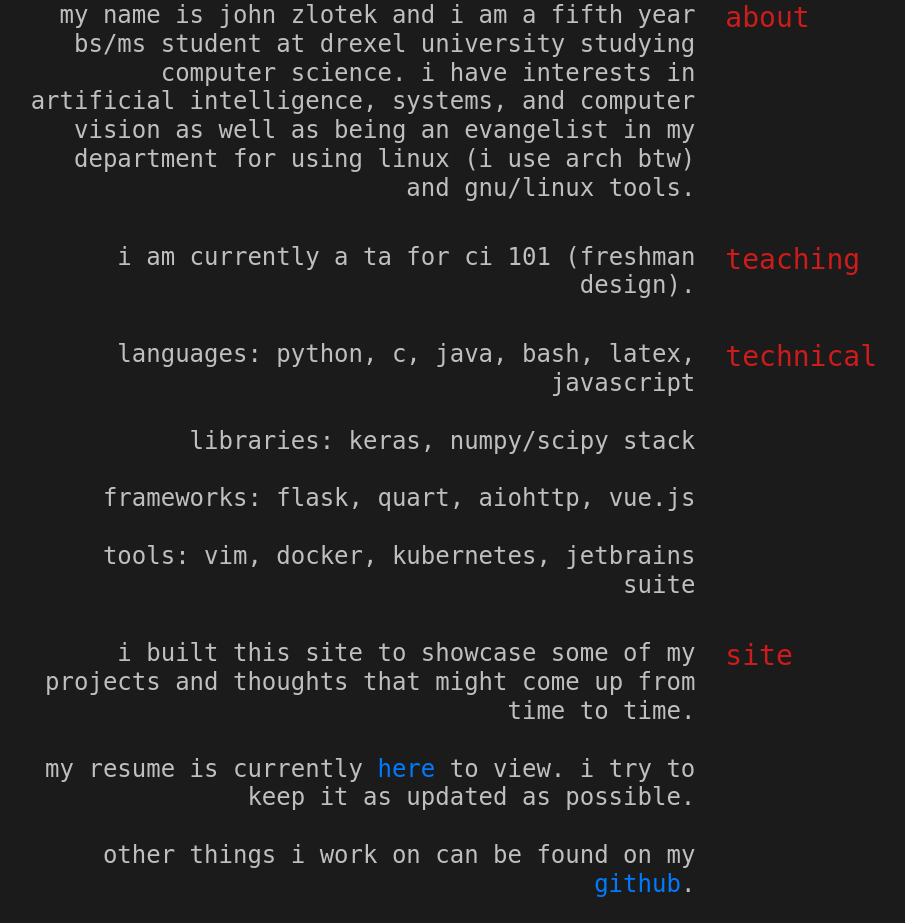
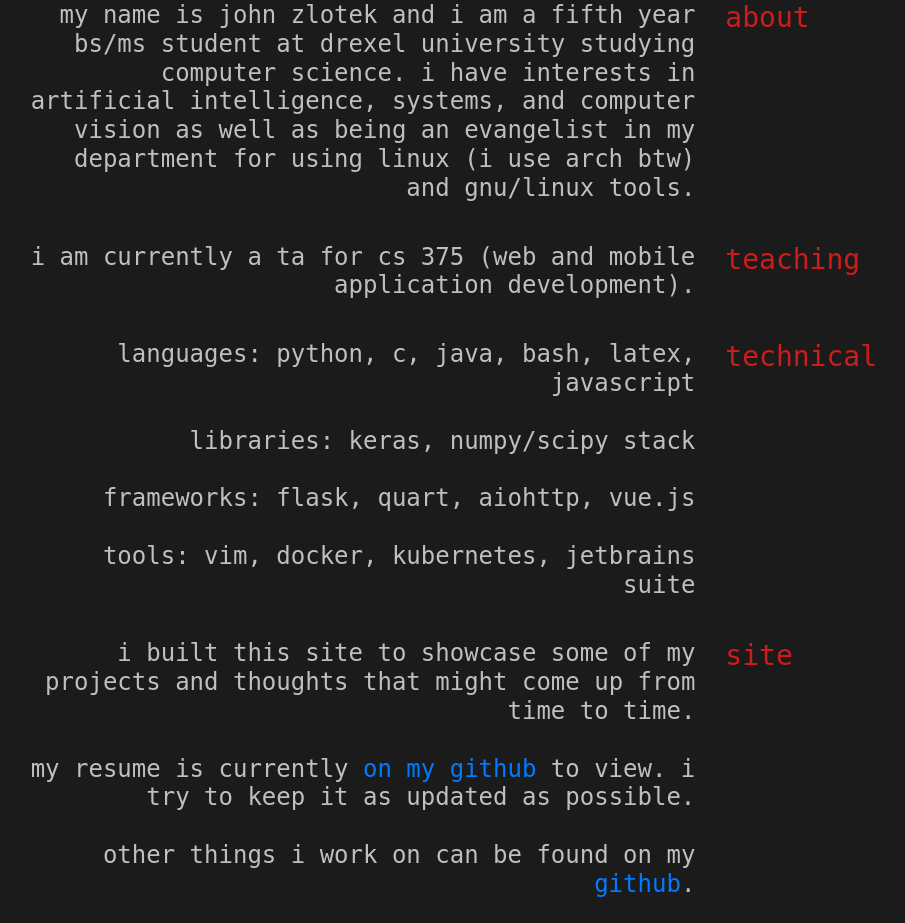
Before and after one commit to jzlotek/personal-website, a Flask app: page / in a window 1280 px wide. Shown: the part 131-1054 px from the top of the page, without its empty margins (106-1011 px from the left). Run offline with Flask 2, Linux system fonts and the light colour scheme; some libraries are stand-ins or nearby versions.

Commit message:
20200921

```diff
--- a/templates/base.html
+++ b/templates/base.html
@@ -4,6 +4,7 @@
     <meta charset="UTF-8">
     <meta name="viewport" content="width=device-width, initial-scale=1.0">
     <title>John Zlotek's Site</title>
+    <meta name="description" content="John Zlotek's Personal Website">
 
     <link href="{{ url_for('static', filename='lib/bootstrap/css/bootstrap.min.css') }}" rel="stylesheet">
     <link href="{{ url_for('static', filename='css/main.css') }}" rel="stylesheet">
--- a/templates/index.html
+++ b/templates/index.html
@@ -14,7 +14,7 @@
     <div class="row py-3">
         <div class="d-md-none col text-right"><p class="h3 text--accent">teaching</p></div>
         <div class="col-md-8 text-right"><p class="h4 text--muted text-lowercase">
-            I am currently a TA for CI 101 (Freshman Design).
+            I am currently a TA for CS 375 (Web and Mobile Application Development).
         </p></div>
         <div class="d-none d-md-block col-md-4 text-left"><p class="h3 text--accent">teaching</p></div>
     </div>
@@ -36,10 +36,10 @@
         <div class="col-md-8 text-right"><p class="h4 text--muted text-lowercase">
             I built this site to showcase some of my projects and thoughts that might come up from time to time.
             <br/><br/>
-            My resume is currently <a href="https://github.com/jzlotek/resume/raw/master/resume.pdf" target="_blank">here</a> to view.
+            My resume is currently <a href="https://github.com/jzlotek/resume/raw/master/resume.pdf" target="_blank" rel="noopener">on my GitHub</a> to view.
             I try to keep it as updated as possible.
             <br/><br/>
-            Other things I work on can be found on my <a href="https://github.com/jzlotek" target="_blank">github</a>.
+            Other things I work on can be found on my <a href="https://github.com/jzlotek" target="_blank" rel="noopener">github</a>.
         </p></div>
         <div class="d-none d-md-block col-md-4 text-left"><p class="h3 text--accent">site</p></div>
     </div>
--- a/templates/nav.html
+++ b/templates/nav.html
@@ -6,7 +6,7 @@
                     <ul class="navbar-nav mr-auto">
                         <li class="navbar-item"><a class="nav-link" href="{{ url_for('blog') }}">blg</a></li>
                         <li class="navbar-item"><a class="nav-link" href="{{ url_for('projects') }}">prjcts</a></li>
-                        <li class="navbar-item"><a class="nav-link" href="https://github.com/jzlotek" target="_blank">gh</a></li>
+                        <li class="navbar-item"><a class="nav-link" href="https://github.com/jzlotek" target="_blank" rel="noopener">gh</a></li>
                     </ul>
                     <ul class="navbar-nav ml-auto">
                         <li class="navbar-item active"><a class="nav-link" href="{{ url_for('index') }}">jz</a></li>
```
